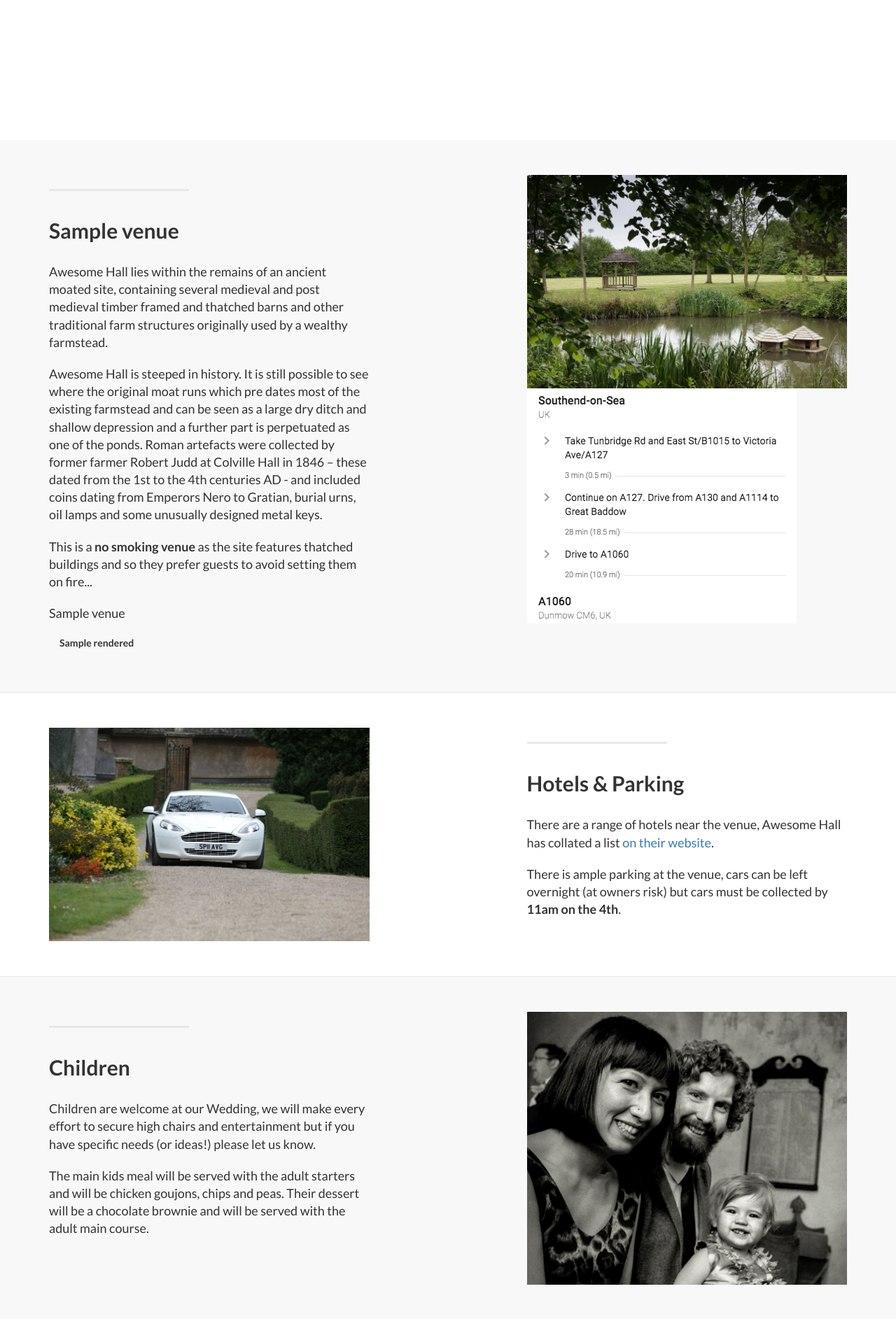
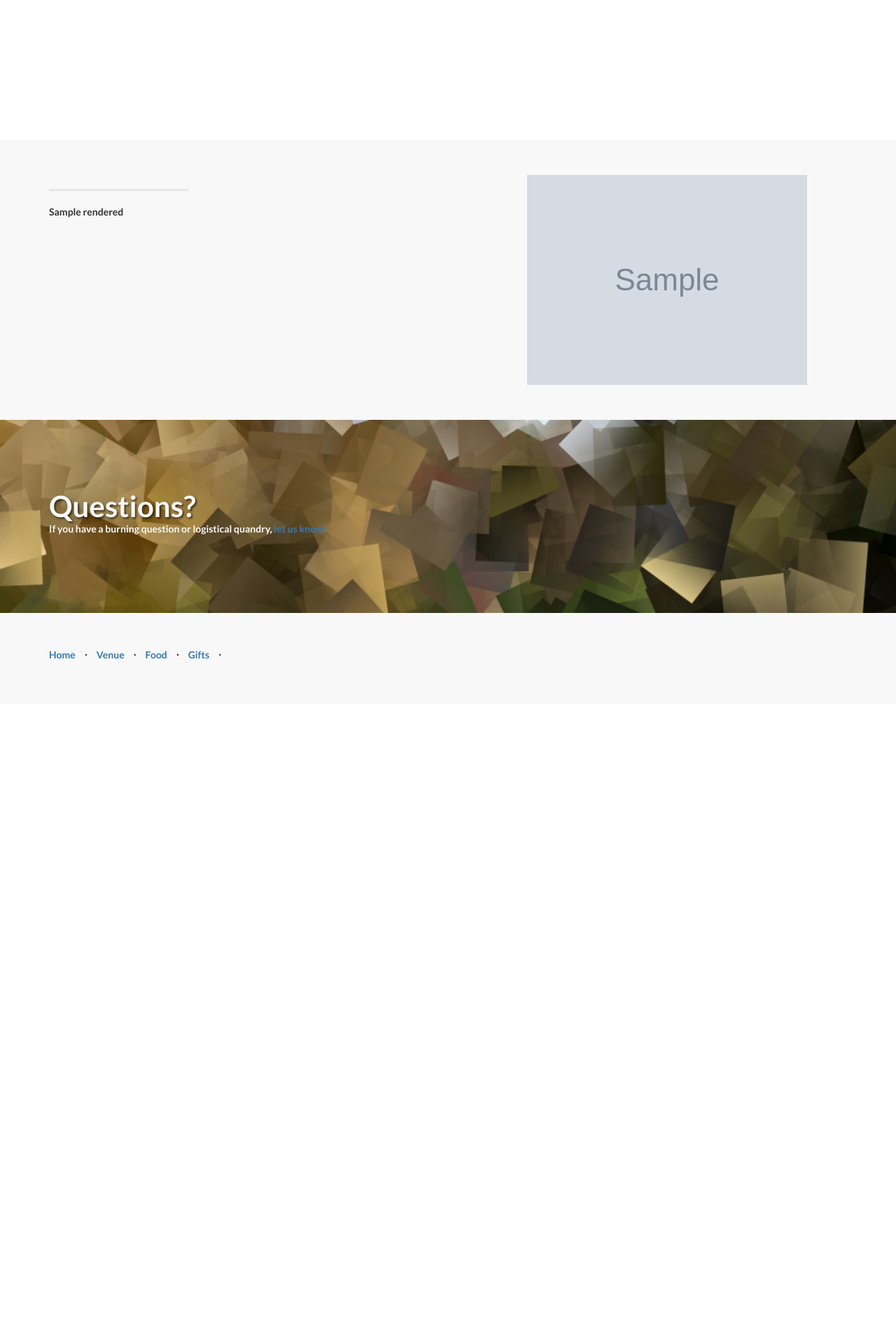
Before and after one commit to jjorissen52/hooks-jorissen-wedding, a Django app: template templates/venue.html in a window 1280 px wide. Shown: the part 531-2416 px from the top of the page at 70% size. After the commit the page ends 1473 px from the top, so only its background shows below. Run offline with Django 3.2, Linux system fonts and the light colour scheme; the template is opened without the code that fills it: most values are stand-ins (such as "Sample title", 1, 10 or a date in 2020); grey boxes marked "Sample" are stand-in pictures; some libraries are stand-ins or nearby versions.

Commit message:
every page now is content editable

```diff
--- a/templates/base.html
+++ b/templates/base.html
@@ -97,19 +97,19 @@
                 <div class="col-lg-12">
                     <ul class="list-inline">
                         <li>
-                            <a href="/">Home</a>
+                            <a href="{% url 'Home' %}">Home</a>
                         </li>
                         <li class="footer-menu-divider">&sdot;</li>
                         <li>
-                            <a href="/venue">Venue</a>
+                            <a href="{% url 'Venue' %}">Venue</a>
                         </li>
                         <li class="footer-menu-divider">&sdot;</li>
                         <li>
-                            <a href="/food">Food</a>
+                            <a href="{% url 'Food' %}">Food</a>
                         </li>
                         <li class="footer-menu-divider">&sdot;</li>
                         <li>
-                            <a href="/gifts">Gifts</a>
+                            <a href="{% url 'Gifts' %}">Gifts</a>
                         </li>
                         <li class="footer-menu-divider">&sdot;</li>
                     </ul>
--- a/templates/venue.html
+++ b/templates/venue.html
@@ -34,103 +34,71 @@
     <!-- Page Content -->
 
 	<a  name="services"></a>
+    {% if request.user.is_superuser or request.user.is_staff or debug %}
+        <h1 style="text-align: center;"><a class="btn btn-info" href="{% url "admin:wedding_content_add" %}">Add Content</a></h1>
+    {% endif %}
+    {% if venue.display_description %}
         <div class="content-section-a">
-
             <div class="container">
                 <div class="row">
                     <div class="col-lg-5 col-sm-6">
                         <hr class="section-heading-spacer">
                         <div class="clearfix"></div>
-                    <h2 class="section-heading">{{ event.venue }}</h2>
-
-                    <p class="lead">
-                        Awesome Hall lies within the remains of an ancient moated site, containing several medieval and post medieval timber framed and thatched barns and other traditional farm structures originally used by a wealthy farmstead.
-
-                        </p>
- <p class="lead">
-                         Awesome Hall is steeped in history. It is still possible to see where the original moat runs which pre dates most of the existing farmstead and can be seen as a large dry ditch and shallow depression and a further part is perpetuated as one of the ponds. Roman artefacts were collected by former farmer Robert Judd at Colville Hall in 1846 – these dated from the 1st to the 4th centuries AD - and included coins dating from Emperors Nero to Gratian, burial urns, oil lamps and some unusually designed metal keys.
-
-                         </p>
-
-                    <p class="lead">
-                    This is a <b>no smoking venue</b> as the site features thatched buildings and so they prefer guests to avoid setting them on fire...
-                    </p>
-                        <p class="lead">{{ event.venue }}</p>
-                        <div class="container">
-                            {{ venue.address.rendered|safe }}
-                        </div>
-                    </p>
-
-                </div>
-                <div class="col-lg-5 col-lg-offset-2 col-sm-6">
-                    <img class="img-responsive" src="static/img/IMG_3378.jpg" alt="">
-
-
-                </div>
-
-                   <div class="col-lg-5 col-lg-offset-2 col-sm-6">
-                    <img class="img-responsive" src="static/img/directions.png" alt="">
-                </div>
-
-
-            </div>
-
-        </div>
-    </div>
-
-
-     <div class="content-section-b">
-
-        <div class="container">
-
-            <div class="row">
-               <div class="col-lg-5 col-lg-offset-1 col-sm-push-6  col-sm-6">
-
-                    <hr class="section-heading-spacer">
-                    <div class="clearfix"></div>
-                    <h2 class="section-heading">Hotels &amp; Parking</h2>
-                    <p class="lead">There are a range of hotels near the venue, Awesome Hall has collated a list <a href="" target="_self">on their website</a>.</p>
-                    <p class="lead">There is ample parking at the venue, cars can be left overnight (at owners risk) but cars must be collected by <b>11am on the 4th</b>.</p>
-                </div>
-                 <div class="col-lg-5 col-sm-pull-6  col-sm-6">
-                    <img class="img-responsive" src="static/img/IMG_3952.jpg" alt="">
-                </div>
-            </div>
-
-        </div>
-        <!-- /.container -->
-
-    </div>
-
-    <div class="content-section-a">
-
-        <div class="container">
-
-            <div class="row">
-                   <div class="col-lg-5 col-sm-6">
-
-
-                    <hr class="section-heading-spacer">
-                    <div class="clearfix"></div>
-                    <h2 class="section-heading">Children</h2>
-                    <p class="lead">
-                    Children are welcome at our Wedding, we will make every effort to secure high chairs and entertainment but if you have specific needs (or ideas!) please let us know.
-                    </p>
-                      <p class="lead">
-                      The main kids meal will be served with the adult starters and will be chicken goujons, chips and peas. Their dessert will be a chocolate brownie and will be served with the adult main course.
+                        {{ venue.description.rendered|safe }}
+                        <p>
+                            {% if request.user.is_superuser or request.user.is_staff or debug %}
+                                <a class="btn btn-info" href="{% url 'admin:wedding_venue_change' venue.pk %}" target="_blank">Edit Venue</a>
+                            {% endif %}
                         </p>
                     </div>
                     <div class="col-lg-5 col-lg-offset-2 col-sm-6">
-                    <img class="img-responsive" src="static/img/fam2.png" alt="">
+                        <img class="img-responsive" src="{{ venue.picture }}" />
                     </div>
                 </div>
-
             </div>
-        <!-- /.container -->
-
         </div>
-
-        <!-- /.container -->
-
+        {% for content in contents.Venue %}
+            <div class="content-section-{% cycle 'b' 'a' %}">
+                <div class="container">
+                    <div class="row">
+                        <div class="{% cycle "col-lg-5 col-lg-offset-1 col-sm-push-6  col-sm-6" "col-lg-5 col-sm-6" %}">
+                            <hr class="section-heading-spacer">
+                            <div class="clearfix"></div>
+                            {{ content.description.rendered|safe }}
+                            <p>
+                                {% if request.user.is_superuser or request.user.is_staff or debug %}
+                                    <a class="btn btn-info" href="{% url 'admin:wedding_content_change' content.pk %}" target="_blank">Edit Content</a>
+                                {% endif %}
+                            </p>
                         </div>
+                        <div class="{% cycle "col-lg-5 col-sm-pull-6  col-sm-6" "col-lg-5 col-lg-offset-2 col-sm-6" %}">
+                            <img class="img-responsive" src="{{ content.image }}" />
+                        </div>
+                    </div>
+                </div>
+            </div>
+        {% endfor %}
+    {% else %}
+        {% for content in contents.Venue %}
+            <div class="content-section-{% cycle 'a' 'b' %}">
+                <div class="container">
+                    <div class="row">
+                        <div class="{% cycle "col-lg-5 col-sm-6" "col-lg-5 col-lg-offset-1 col-sm-push-6  col-sm-6" %}">
+                            <hr class="section-heading-spacer">
+                            <div class="clearfix"></div>
+                            {{ content.description.rendered|safe }}
+                            <p>
+                                {% if request.user.is_superuser or request.user.is_staff or debug %}
+                                    <a class="btn btn-info" href="{% url 'admin:wedding_content_change' content.pk %}" target="_blank">Edit Content</a>
+                                {% endif %}
+                            </p>
+                        </div>
+                        <div class="{% cycle "col-lg-5 col-lg-offset-2 col-sm-6" "col-lg-5 col-sm-pull-6  col-sm-6" %}">
+                            <img class="img-responsive" src="{{ content.image }}" />
+                        </div>
+                    </div>
+                </div>
+            </div>
+        {% endfor %}
+    {% endif %}
 {% endblock content %}
```
Also changed, not shown: wedding/context_processors.py (+5 -2 lines), wedding/managers.py (added, +7 -0 lines), wedding/mixins.py (+14 -0 lines), wedding/models.py (+9 -3 lines), wedding/migrations/0004_auto_20170904_1836.py (added), wedding/migrations/0005_backgroundphoto_page.py (added), wedding/migrations/0006_auto_20170904_1940.py (added), wedding/migrations/0007_auto_20170904_2008.py (added), wedding/migrations/0008_auto_20170904_2120.py (added), wedding/migrations/0009_auto_20170904_2121.py (added). Lines whose indentation alone changed are shown as unchanged.
